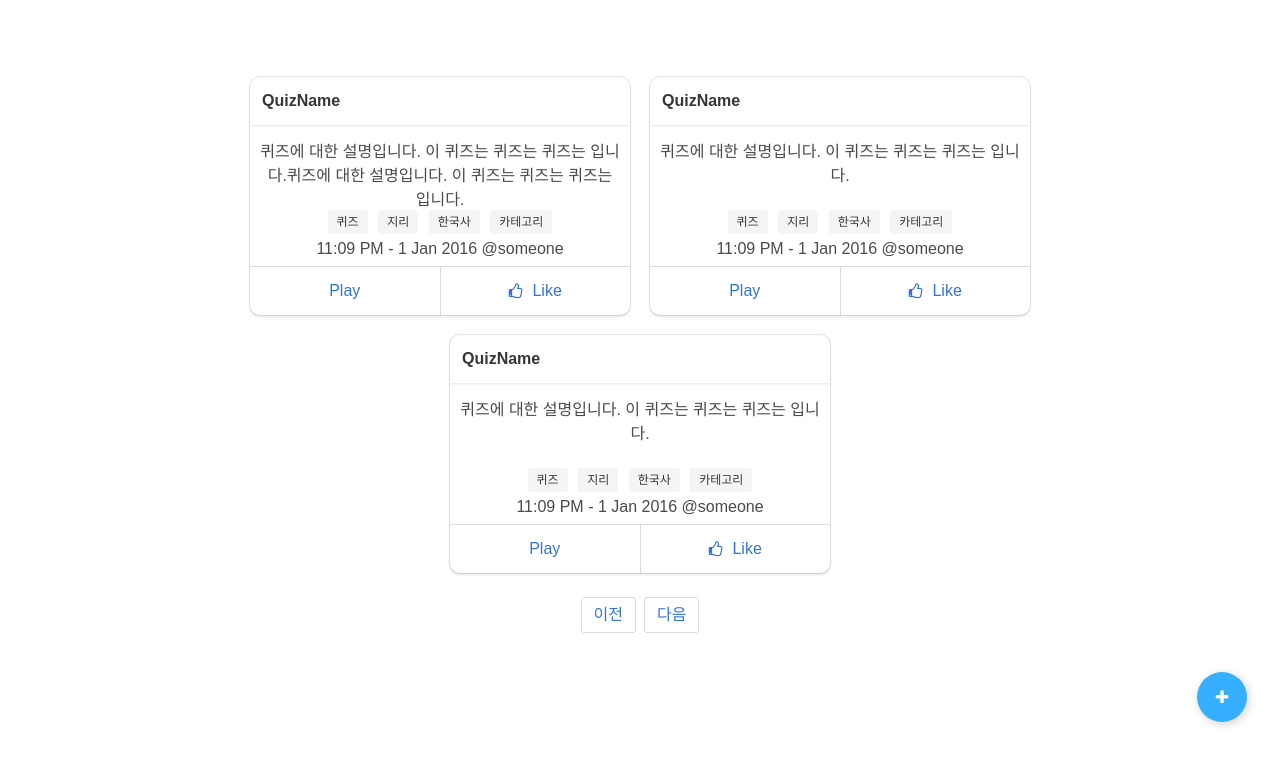
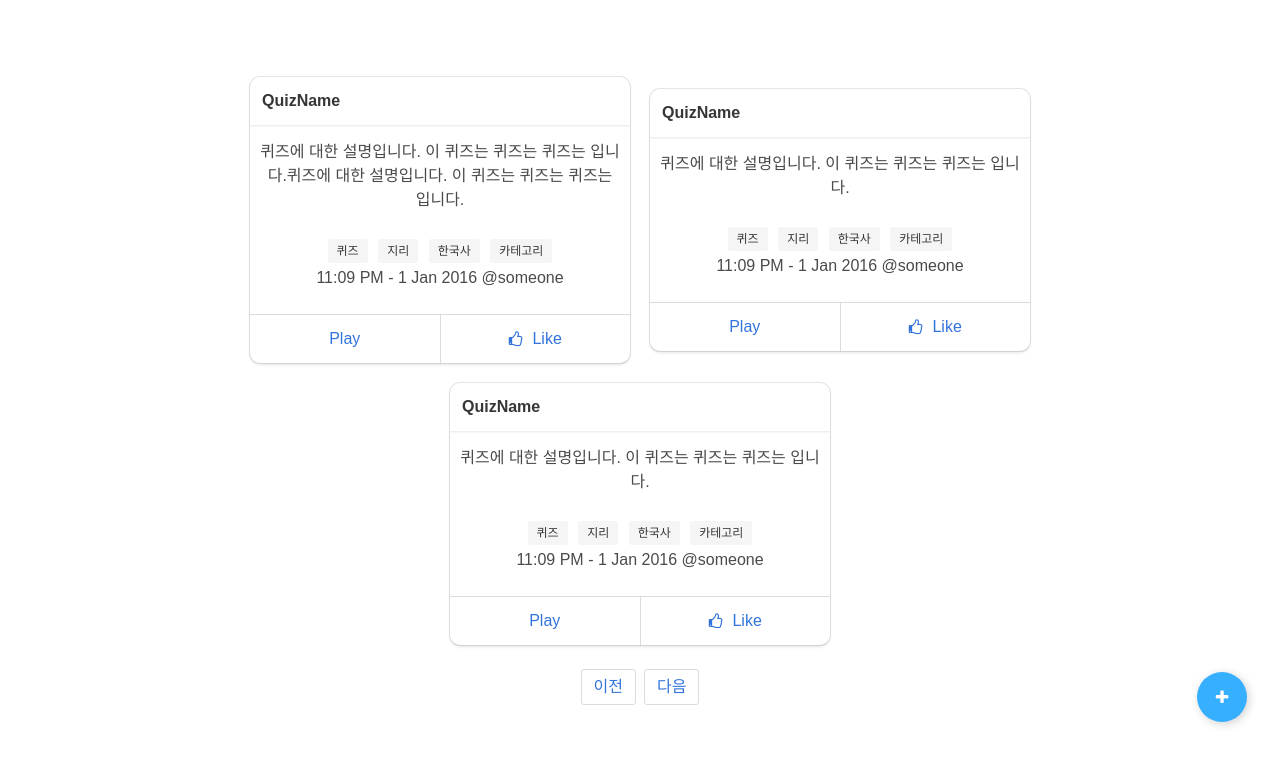
Before and after one commit to hdhc44/qt-front, a website: page index.html in a window 1280 px wide. Shown: the part 55-820 px from the top of the page. Drawn offline with nearby package versions, Linux system fonts and the light colour scheme.

Commit message:
removed height

```diff
--- a/css/index.css
+++ b/css/index.css
@@ -36,7 +36,6 @@ html,body {
     margin: 10px;
     border-radius: 10px;
     overflow: hidden;
-    height: 238px;
 }
 .card-content{
     padding: 0px!important;
@@ -45,7 +44,6 @@ html,body {
     margin-top: 15px;
     padding-left: 10px;
     padding-right: 10px;
-    height: 102px;
 }
 .card-footer-item i.fa {
     margin-right: 10px;
@@ -81,7 +79,6 @@ html,body {
 }
 .substance{
     display: block;
-    height: 43px;
 }
 #addBtn:hover {
     background-color: white;
```
